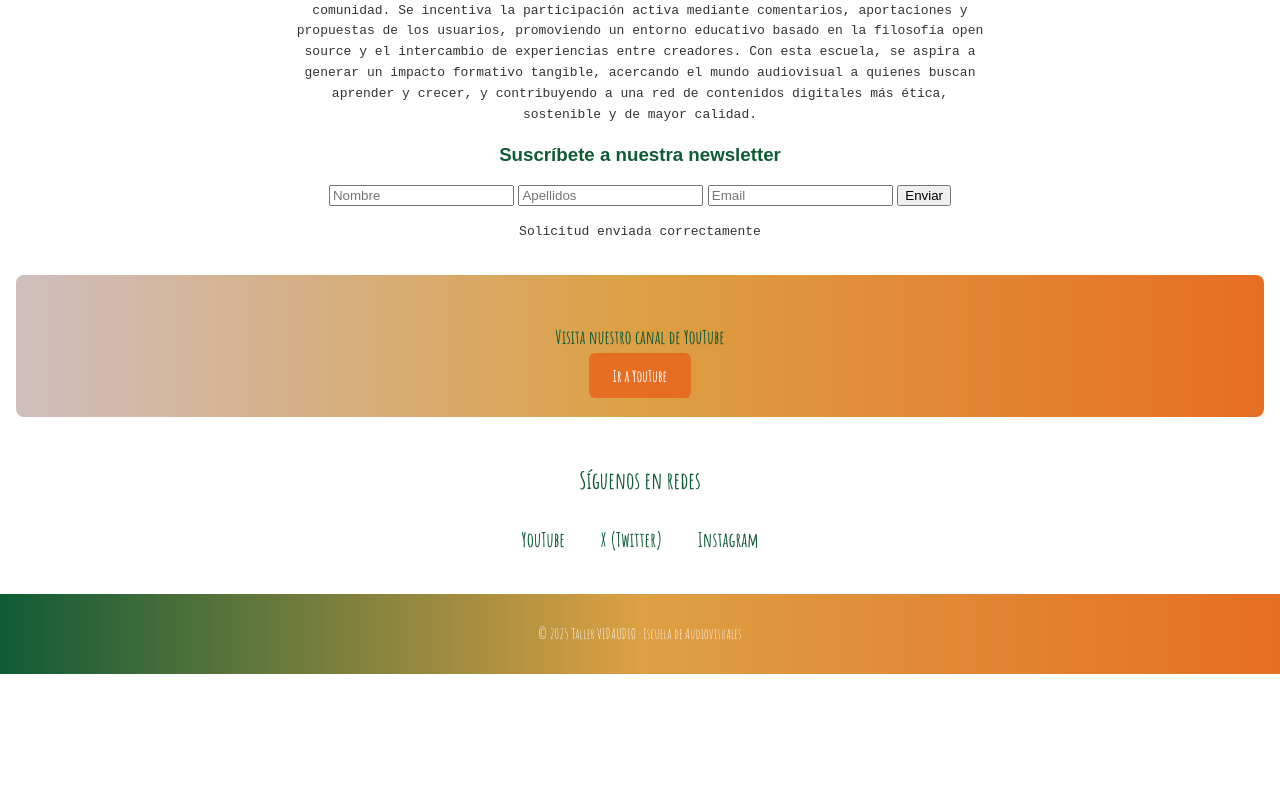
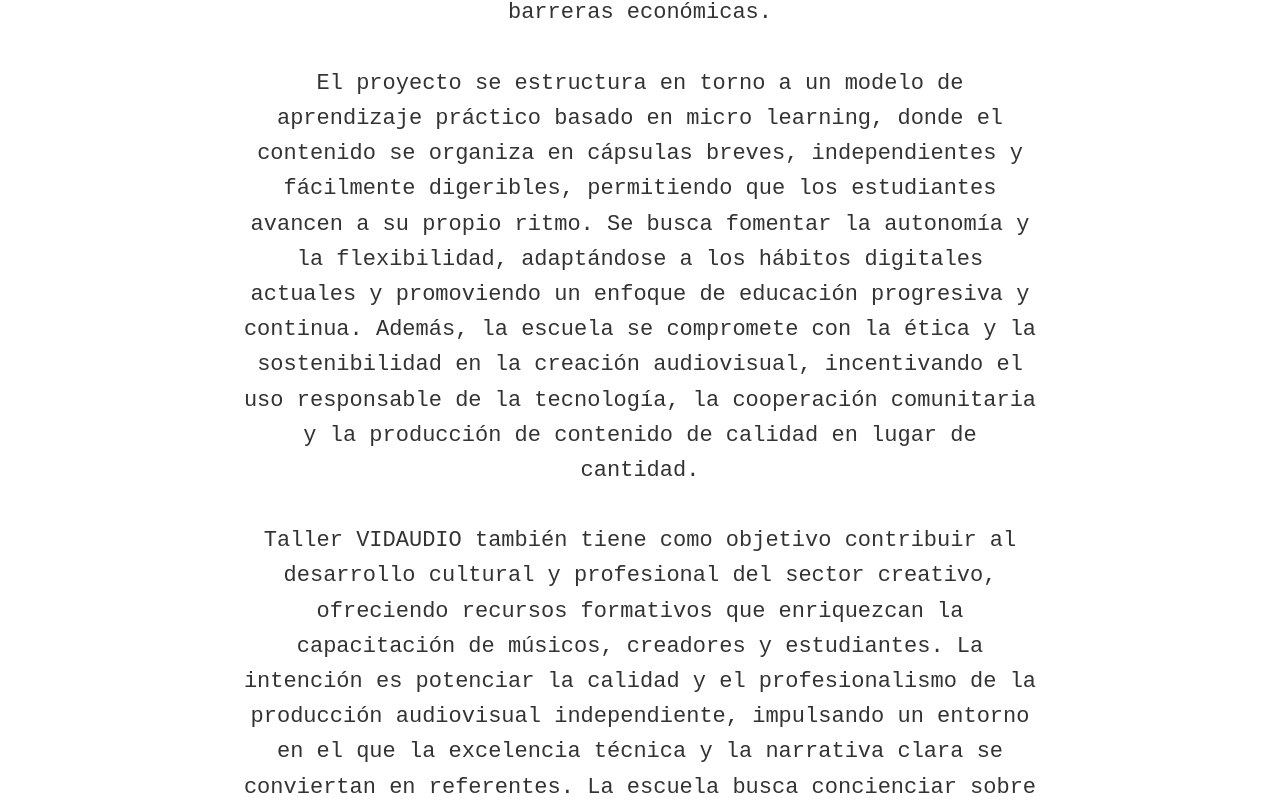
Before and after one commit to tenorvictor/landingpage, a plain HTML site: page index.html in a window 1280 px wide. Shown: the part 1550-2360 px from the top of the page. Before the commit the page ends 2224 px from the top, so only its background shows below. Drawn offline with Linux system fonts and the light colour scheme; a web font is replaced by a local one.

Commit message:
styles.css

```diff
--- a/styles.css
+++ b/styles.css
@@ -8,6 +8,10 @@ body {
   display: flex;
   flex-direction: column;
   min-height: 100vh;
+}
+
+html {
+  font-size: 20px;
 }
 
 /* Cabecera */
@@ -68,7 +72,7 @@ header {
 
 .logo h1 { /* texto para el logo */
   margin: 0;
-  font-size: 3rem;
+  font-size: 4rem;
   font-family: 'Amatic SC', sans-serif;
   font-weight: 700;
    color: #0f5b36;
@@ -76,7 +80,7 @@ header {
 
 .logo p {
   margin: 0.3rem 0 1.5rem 0;
-  font-size: 1.5rem;
+  font-size: 2rem;
   color: #ffffff;
   font-family: 'Amatic SC', sans-serif;
   font-weight:500;
@@ -112,18 +116,19 @@ main {
 
 .intro h2 {
   color: #0f5b36;
-  font-size: 2rem;
+  font-size: 3rem;
   font-family: 'Amatic SC', sans-serif;
   font-weight: 700;
   color: #0f5b36;
 }
 
 .intro p {
-  max-width: 700px;
+  max-width: 800px;
   margin: 1rem auto;
   line-height: 1.6;
   color: #333;
   font-family: monospace;
+  font-size: 1.1rem;
 }
 
 .intro-image {
@@ -152,7 +157,7 @@ main {
 .youtube h3 {
   font-family: 'Amatic SC', sans-serif;
   color: #0f5b36;
-  margin-bottom: 1rem;
+  margin-bottom: 2.2rem;
 }
 
 .yt-button {
@@ -175,7 +180,7 @@ main {
 .socials {
   font-family: 'Amatic SC', sans-serif;
   font-size: 20px;
-  margin-top: 3rem;
+  margin-top: 2.2rem;
 }
 
 .social-links a {
@@ -217,3 +222,61 @@ footer {
 header, .youtube, footer {
   transition: background 0.5s ease;
 }
+
+/* css para la parte de la Newsletter */
+
+.newsletter {
+  margin-top: 3rem;
+  text-align: center;
+  font-family: 'Amatic SC', sans-serif;
+}
+
+.newsletter h3 {
+  font-size: 2.5rem;
+  margin-bottom: 1rem;
+  color: #0f5b36;
+}
+
+.newsletter form {
+  display: flex;
+  flex-direction: column;
+  gap: 1rem;
+  max-width: 400px;
+  margin: 0 auto;
+}
+
+.newsletter input {
+  padding: 0.8rem 1rem;
+  font-size: 1.2rem;
+  border: 2px solid #0f5b36;
+  border-radius: 8px;
+  font-family: monospace;
+}
+
+.newsletter button {
+  padding: 0.8rem 1.5rem;
+  font-size: 1.4rem;
+  background-color: #e66e23;
+  color: white;
+  border: none;
+  border-radius: 8px;
+  cursor: pointer;
+  font-family: 'Amatic SC', sans-serif;
+  font-weight: bold;
+}
+
+.newsletter button:hover {
+  background-color: #dda043;
+}
+
+.confirmacion {
+  display: none;
+  font-size: 1.3rem;
+  margin-top: 1rem;
+  color: #0f5b36;
+  font-weight: bold;
+}
+
+#enviado:target {
+  display: block;
+}
```
